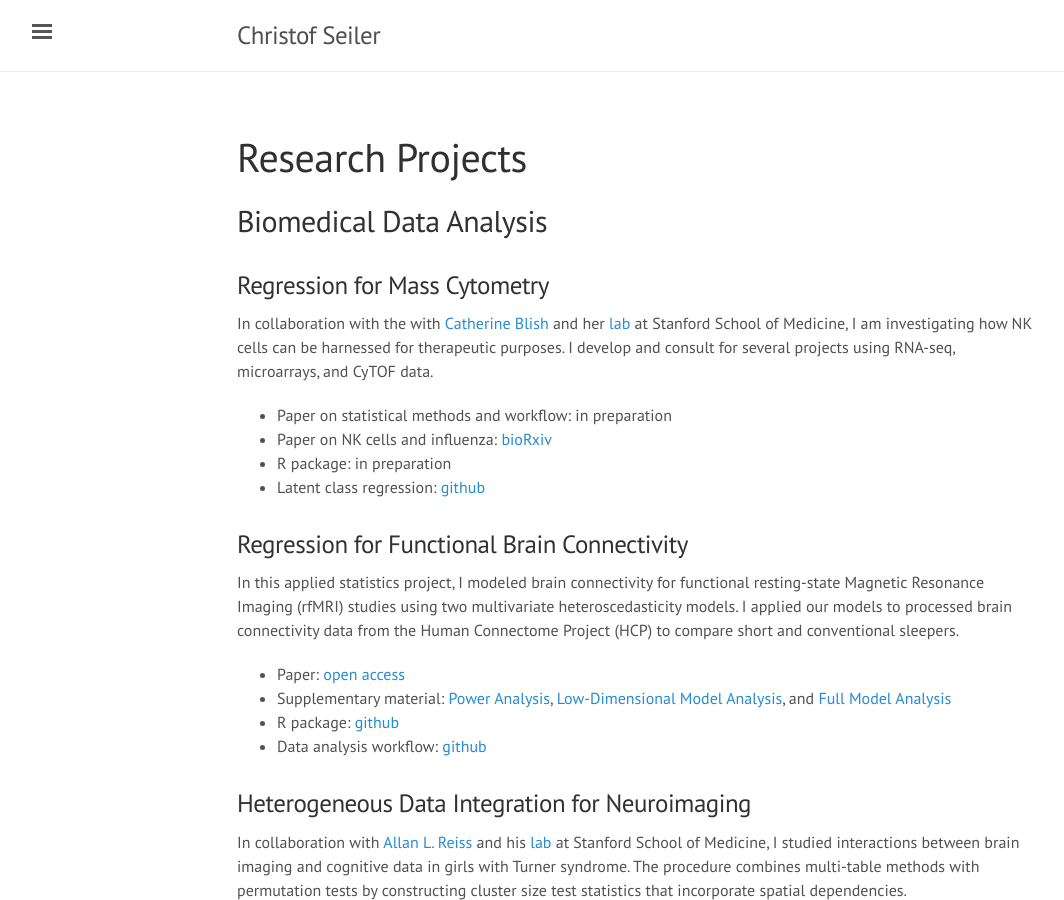
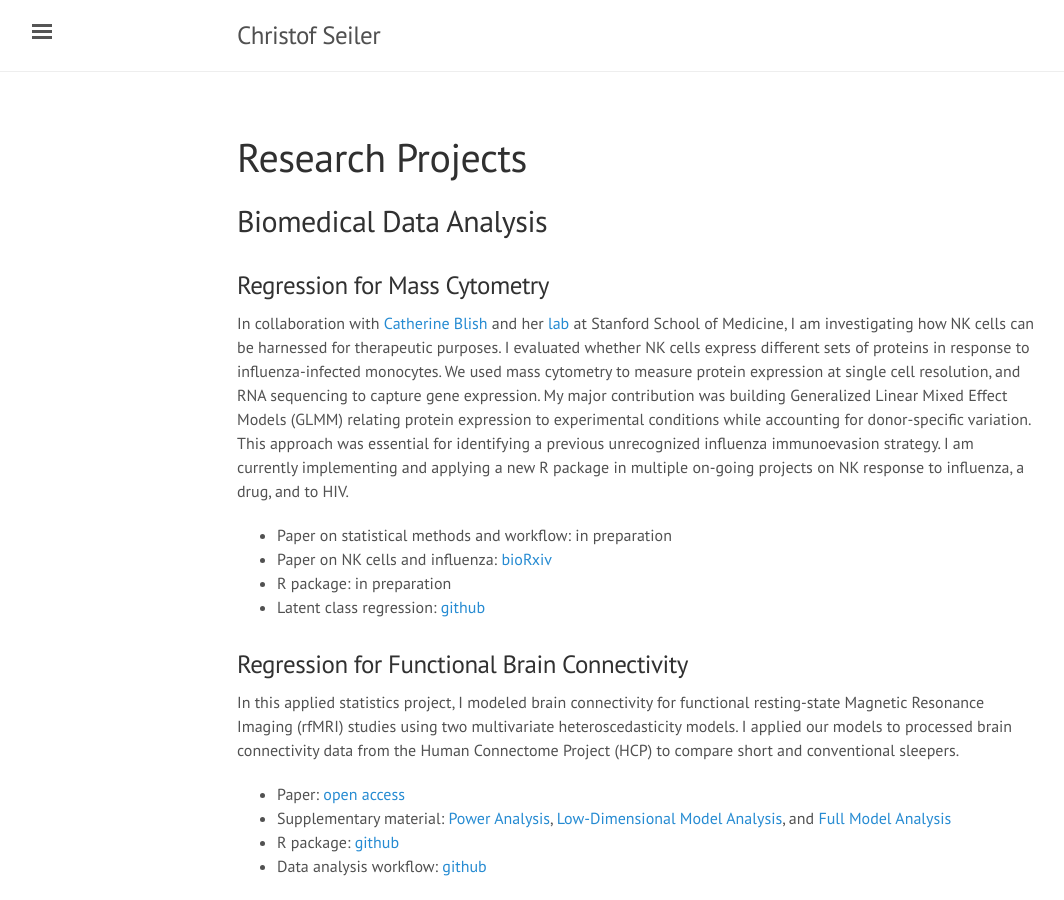
Before and after one commit to ChristofSeiler/ChristofSeiler.github.io, a Jekyll site: the page built from projects.md, in a window 1280 px wide and 900 px high. Shown: the whole window, without its empty margins (3-1067 px from the left). Built offline with Jekyll 4.4.1, drawn with Linux system fonts in a browser that asks for light colours.

Commit message:
improved description of ongoing cytof work

```diff
--- a/projects.md
+++ b/projects.md
@@ -7,7 +7,7 @@
 
 ### Regression for Mass Cytometry
 
-In collaboration with the with [Catherine Blish](https://med.stanford.edu/profiles/catherine-blish) and her [lab](https://sites.stanford.edu/blishlab/) at Stanford School of Medicine, I am investigating how NK cells can be harnessed for therapeutic purposes. I develop and consult for several projects using RNA-seq, microarrays, and CyTOF data.
+In collaboration with [Catherine Blish](https://med.stanford.edu/profiles/catherine-blish) and her [lab](https://sites.stanford.edu/blishlab/) at Stanford School of Medicine, I am investigating how NK cells can be harnessed for therapeutic purposes. I evaluated whether NK cells express different sets of proteins in response to influenza-infected monocytes. We used mass cytometry to measure protein expression at single cell resolution, and RNA sequencing to capture gene expression. My major contribution was building Generalized Linear Mixed Effect Models (GLMM) relating protein expression to experimental conditions while accounting for donor-specific variation. This approach was essential for identifying a previous unrecognized influenza immunoevasion strategy. I am currently implementing and applying a new R package in multiple on-going projects on NK response to influenza, a drug, and to HIV.
 
 * Paper on statistical methods and workflow: in preparation
 * Paper on NK cells and influenza: [bioRxiv](https://doi.org/10.1101/148528)
```
